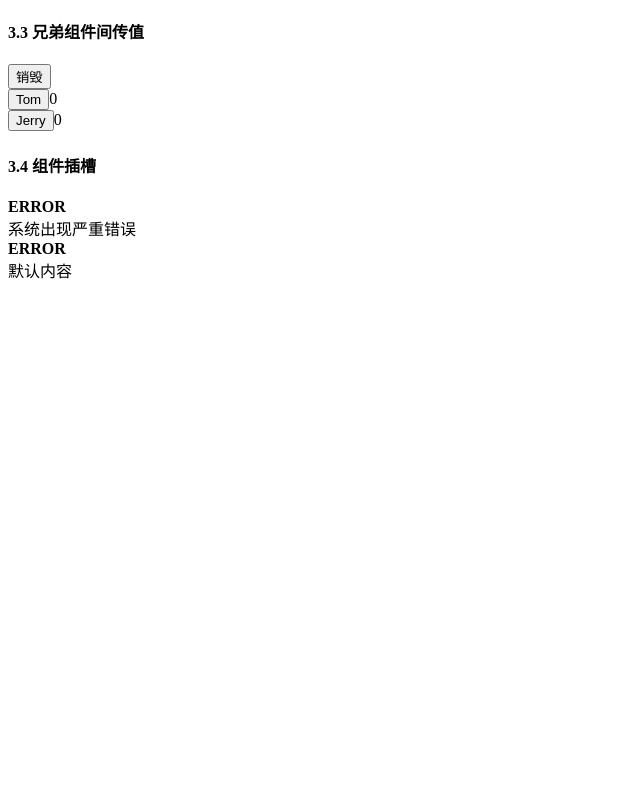
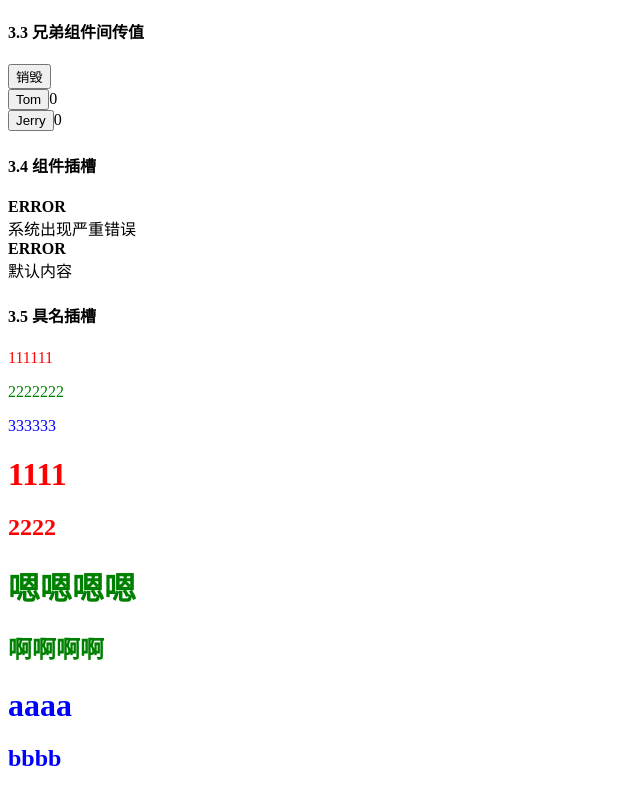
Before and after one commit to MrJiangChuan/vue-demo3, a Vue app: page / in a window 1280 px wide. Shown: the part 467-1259 px from the top of the page, without its empty margins (0-640 px from the left). Before the commit the page ends 800 px from the top, so only its background shows below. Built offline with nearby package versions, Linux system fonts and the light colour scheme.

Commit message:
具名插槽

```diff
--- a/src/App.vue
+++ b/src/App.vue
@@ -20,8 +20,29 @@
     <tom-component></tom-component>
     <jerry-component></jerry-component>
     <h4>3.4 组件插槽</h4>
-     <slot-component>系统出现严重错误</slot-component>
-     <slot-component></slot-component>
+    <slot-component>系统出现严重错误</slot-component>
+    <slot-component></slot-component>
+    <h4>3.5 具名插槽</h4>
+    <slot-name-component>
+        <p slot="top">111111</p>
+        <p>2222222</p>
+        <p slot="bottom">333333</p>
+    </slot-name-component>
+
+    <slot-name-component>
+      <template slot="top">
+        <h1>1111</h1>
+        <h2>2222</h2>
+      </template>
+      <template>
+        <h1>嗯嗯嗯嗯</h1>
+        <h2>啊啊啊啊</h2>
+      </template>
+      <template slot="bottom">
+        <h1>aaaa</h1>
+        <h2>bbbb</h2>
+      </template>
+    </slot-name-component>
   </div>
 </template>
 
@@ -104,6 +125,24 @@
       </div>
     `
   }
+  var SlotNameComponent = {
+    data() {
+      return {}
+    },
+    template: `
+      <div>
+         <div id="top" style="color: red">
+          <slot name="top"></slot>
+         </div>
+         <div id="mid" style="color: green">
+         <slot></slot>
+         </div>
+         <div id="bottom" style="color: blue">
+         <slot name="bottom"></slot>
+         </div>
+      </div>
+    `
+  }
 export default {
   name: 'App',
   data() {
@@ -118,7 +157,8 @@ export default {
      'compentent3': Compentent3,
      'tom-component': TomComponent,
      'jerry-component': JerryComponent,
-     'slot-component': SlotComponent
+     'slot-component': SlotComponent,
+     'slot-name-component': SlotNameComponent
   },
   methods: {
     handle1(args) {
```
